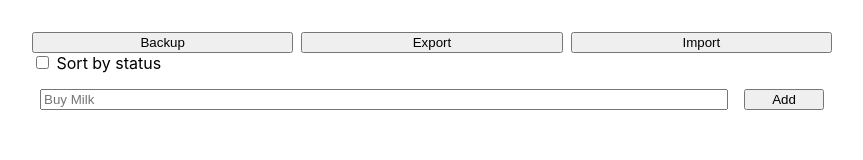
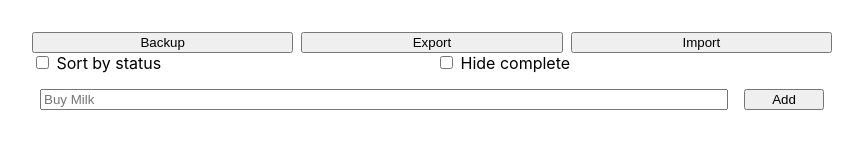
Before and after one commit to sygint/todos, a React (Create React App) app: page / in a window 1280 px wide. Shown: the top 160 px of the page, without its empty margins (208-1071 px from the left). Built offline with nearby package versions, Linux system fonts and the light colour scheme.

Commit message:
Add hide completed

```diff
--- a/src/components/App.tsx
+++ b/src/components/App.tsx
@@ -33,6 +33,7 @@ export default function App() {
   const [tasks, setTasks] = useState<Task[]>([]);
   const [isLoaded, setIsLoaded] = useState(false);
   const [sortBy, setSortBy] = useState<SortBy>(SortBy.None);
+  const [hideCompleted, setHideCompleted] = useState(false);
 
   // const importTaskRef = useRef(null);
 
@@ -123,6 +124,10 @@ export default function App() {
     }
   };
 
+  const handleHideCompleted = (isChecked: boolean) => {
+    setHideCompleted(isChecked);
+  };
+
   useEffect(() => {
     async function init() {
       try {
@@ -168,7 +173,7 @@ export default function App() {
       <div
         style={{
           display: "grid",
-          gridTemplateColumns: "repeat(3, 1fr)",
+          gridTemplateColumns: "repeat(2, 1fr)",
           gap: "0.5rem",
         }}
       >
@@ -178,16 +183,26 @@ export default function App() {
           isChecked={sortBy === SortBy.Status}
           onChange={handleChangeSortByStatus}
         />
+        <Checkbox
+          id="hide-complete"
+          label="Hide complete"
+          isChecked={hideCompleted}
+          onChange={handleHideCompleted}
+        />
       </div>
       <AddTask onAdd={handleAdd} />
       {tasks.length ? (
         <>
           <TaskList
-            tasks={sortBy ? tasks.filter((t) => !t.isCompleted) : tasks}
+            tasks={
+              sortBy || hideCompleted
+                ? tasks.filter((t) => !t.isCompleted)
+                : tasks
+            }
             onEdit={handleEdit}
             onDelete={handleDelete}
           />
-          {sortBy && (
+          {sortBy && !hideCompleted ? (
             <>
               <h2>Completed</h2>
               <TaskList
@@ -196,7 +211,7 @@ export default function App() {
                 onDelete={handleDelete}
               />
             </>
-          )}
+          ) : null}
         </>
       ) : (
         noTasks
```
